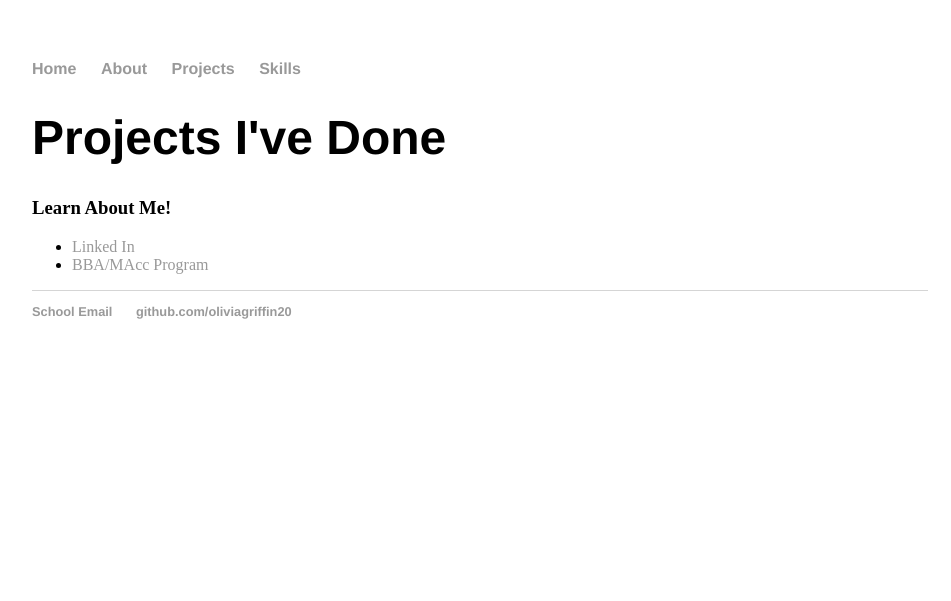
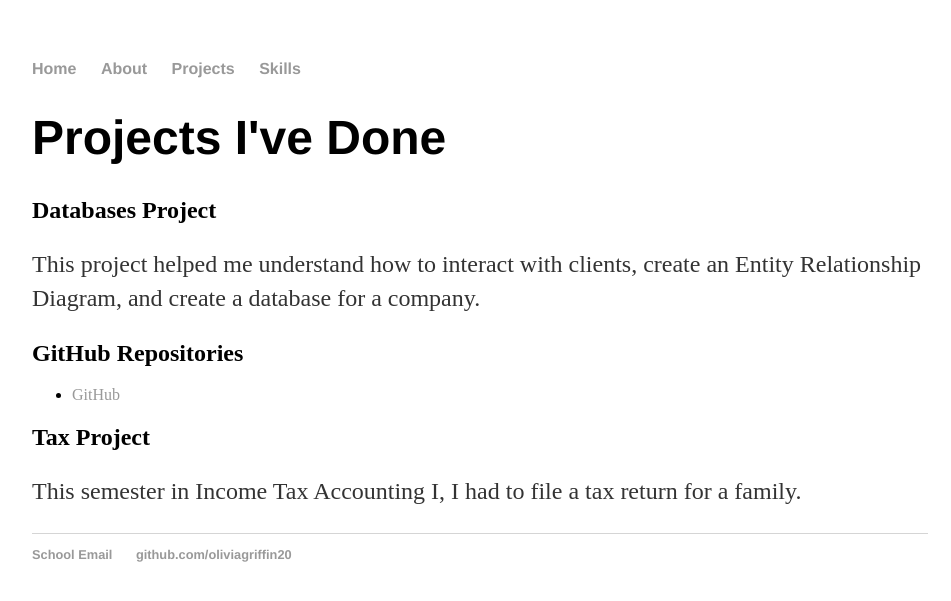
Before and after one commit to oliviagriffin20/oliviagriffin20.github.io, a Jekyll site: the page built from Projects/index.html, in a window 1280 px wide. Shown: the top 601 px of the page, without its empty margins (160-1111 px from the left). Built offline with Jekyll 4.4.1, drawn with Linux system fonts in a browser that asks for light colours.

Commit message:
Update index.html

```diff
--- a/Projects/index.html
+++ b/Projects/index.html
@@ -5,10 +5,12 @@ title: Projects
 
 		<div class="about">
 			<h1>Projects I've Done</h1>
-			<p></p>
-			<h3>Learn About Me!</h3>
+			<h2>Databases Project</h2>
+			<p>This project helped me understand how to interact with clients, create an Entity Relationship Diagram, and create a database for a company.</p>
+			<h2>GitHub Repositories</h2>
 			<ul class="contacts">
-				<li><a href="https://www.linkedin.com/in/oliviagriffin1/">Linked In</a></li>
-				<li><a href="https://www.ou.edu/price/accounting/accounting-degree-programs/macc/accelerated-bba-macc">BBA/MAcc Program</a></li>
+				<li><a href="https://github.com/oliviagriffin20">GitHub</a></li>
 				</ul>
+			<h2>Tax Project</h2>
+			<p>This semester in Income Tax Accounting I, I had to file a tax return for a family.</p>
 		</div>
```
